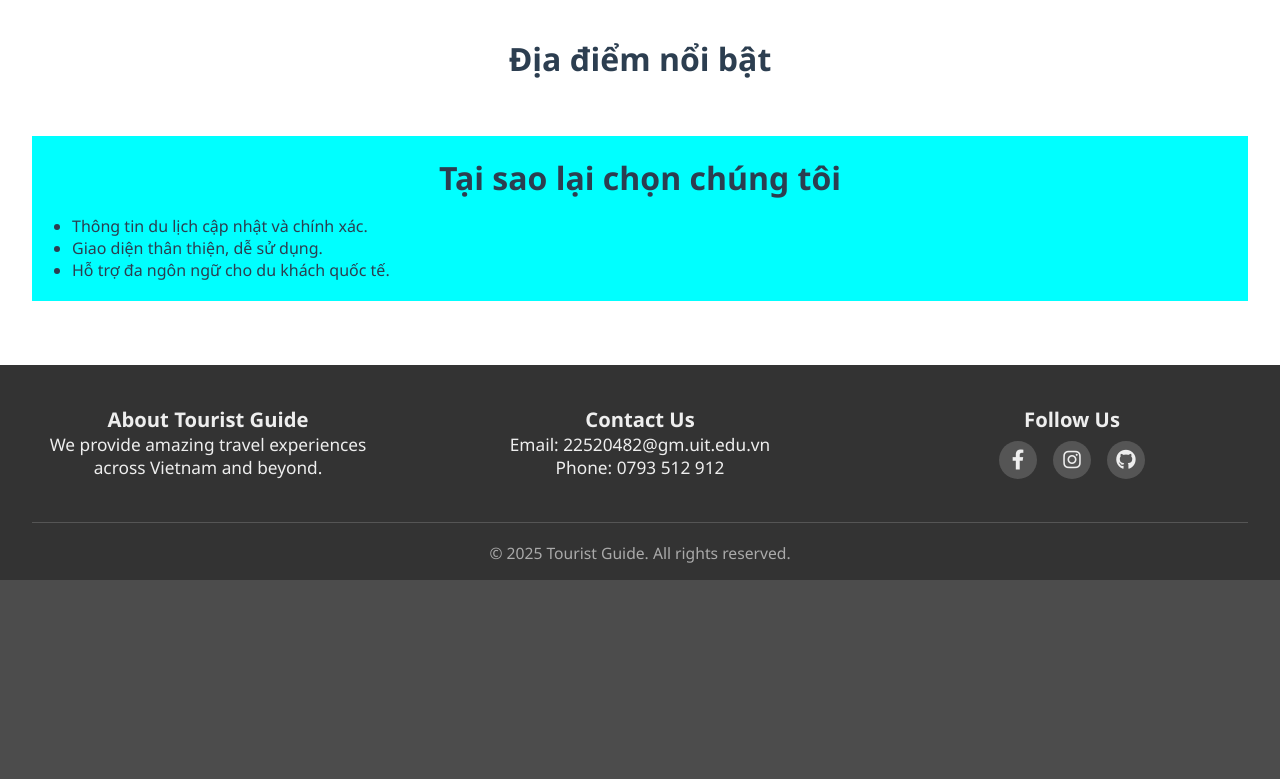
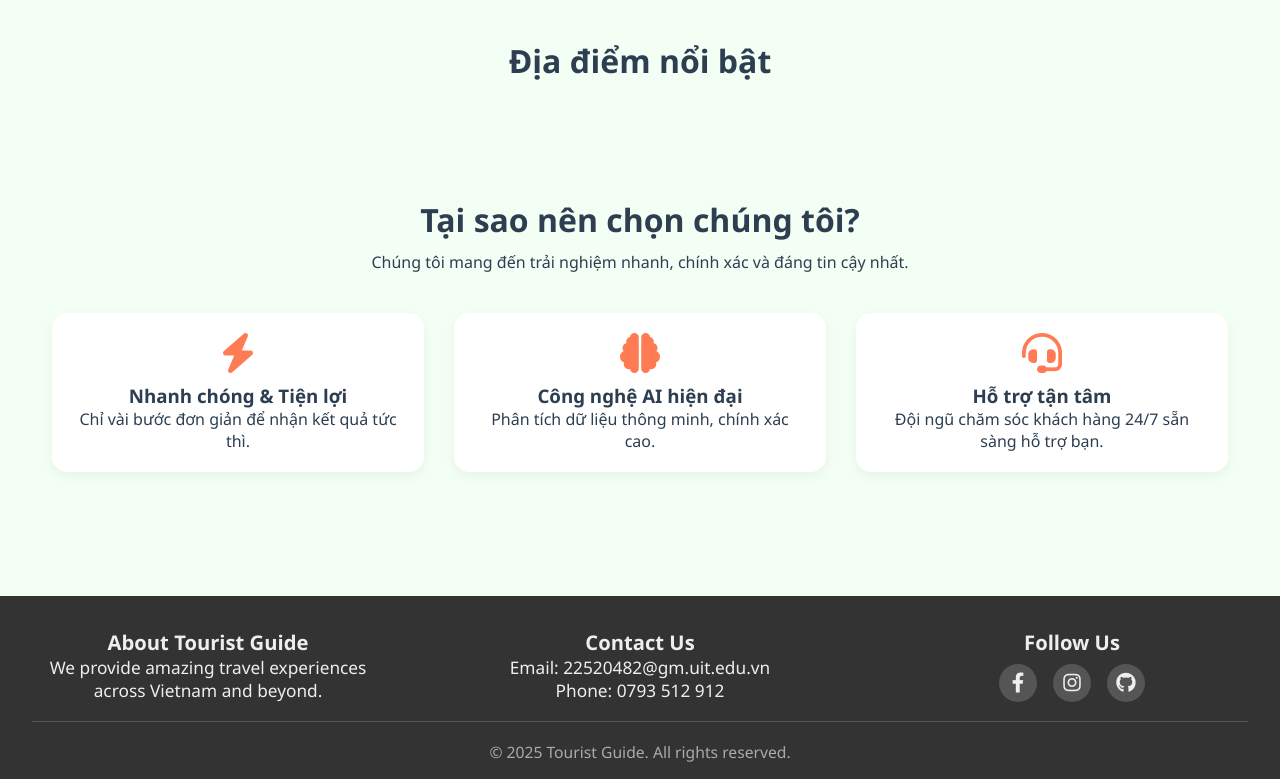
Before and after one commit to howardVoxcan/IE104_GoHCMC, a Django app: page / in a window 1280 px wide. Shown: the part 679-1458 px from the top of the page. Before the commit the page ends 1259 px from the top, so only its background shows below. Run offline with Django 5.2, Linux system fonts and the light colour scheme; data that the repository does not hold is empty; parts of the project's set-up code (start-up, migrations or seed data) failed here and were passed over.

Commit message:
fix why choose us

```diff
--- a/GoHCMC/static/css/base.css
+++ b/GoHCMC/static/css/base.css
@@ -1,16 +1,27 @@
 :root {
-  --main-bg: #FFFFFF;      /* Nền tổng thể */
-  --header-color: #FFFFFF;  /* Nền Header (sẽ dùng shadow để tách biệt) */
-  --card-bg: #FFFFFF;       /* Nền Card (cũng dùng shadow) */
-  --border-color: #E0E0E0;  /* Màu viền/phân cách */
-  --hover-bg: #F5F5F5;      /* Màu hover (xám rất nhạt) */
+  --main-bg: #f3fff4;
+  /* Nền tổng thể */
+  --header-color: #FFFFFF;
+  /* Nền Header (sẽ dùng shadow để tách biệt) */
+  --card-bg: #FFFFFF;
+  /* Nền Card (cũng dùng shadow) */
+  --border-color: #E0E0E0;
+  /* Màu viền/phân cách */
+  --hover-bg: #F5F5F5;
+  /* Màu hover (xám rất nhạt) */
 
-  --primary: #2ECC71;      /* Xanh ngọc lục bảo - chủ đạo */
-  --secondary: #27AE60;    /* Xanh rừng - màu phụ */
-  --accent: #E67E22;        /* Cam nhấn */
-  --danger: #E74C3C;        /* Đỏ cảnh báo/nguy hiểm */
-  --text-main: #2C3E50;    /* Chữ chính - đen chuyên nghiệp */
-  --text-sub: #7F8C8D;      /* Chữ phụ - xám */
+  --primary: #2ECC71;
+  /* Xanh ngọc lục bảo - chủ đạo */
+  --secondary: #27AE60;
+  /* Xanh rừng - màu phụ */
+  --accent: #E67E22;
+  /* Cam nhấn */
+  --danger: #E74C3C;
+  /* Đỏ cảnh báo/nguy hiểm */
+  --text-main: #2C3E50;
+  /* Chữ chính - đen chuyên nghiệp */
+  --text-sub: #7F8C8D;
+  /* Chữ phụ - xám */
   --disabled-color: #ccc;
   --disabled-border-color: #eee;
 
@@ -19,19 +30,26 @@
 }
 
 :root[data-theme="dark"] {
-  --main-bg: #4c4c4c;      /* Nền tổng thể */
-  --header-color: #1F1F1F;  /* Nền Header (tối hơn nền chính) */
-  --card-bg: #2C2C2C;       /* Nền Card (tối, nhưng khác header) */
-  --border-color: #555555;  /* Màu viền/phân cách */
-  --hover-bg: #4A4A4A;      /* Màu hover (sáng hơn nền card/main) */
+  --main-bg: #4c4c4c;
+  /* Nền tổng thể */
+  --header-color: #1F1F1F;
+  /* Nền Header (tối hơn nền chính) */
+  --card-bg: #2C2C2C;
+  /* Nền Card (tối, nhưng khác header) */
+  --border-color: #555555;
+  /* Màu viền/phân cách */
+  --hover-bg: #4A4A4A;
+  /* Màu hover (sáng hơn nền card/main) */
 
   --primary: #27AE60;
   --secondary: #1E8449;
   --accent: #D35400;
   --danger: #C0392B;
-  --text-main: #ECF0F1;    /* Chữ chính - trắng ngà */
-  --text-sub: #95A5A6;      /* Chữ phụ - xám nhạt */
-   --disabled-color: #7c7c7c;
+  --text-main: #ECF0F1;
+  /* Chữ chính - trắng ngà */
+  --text-sub: #95A5A6;
+  /* Chữ phụ - xám nhạt */
+  --disabled-color: #7c7c7c;
   --disabled-border-color: #686868;
   --font-main: 'Segoe UI', Arial, sans-serif;
   --header-height: 64px;
--- a/GoHCMC/static/css/homepage.css
+++ b/GoHCMC/static/css/homepage.css
@@ -1,9 +1,9 @@
 .banner {
     position: relative;
     width: 100%;
-    height: 500px;
+    height: 550px;
     overflow: hidden;
-    margin-bottom: 32px;
+    margin: 0px;
     border-radius: 8px;
 }
 
@@ -64,6 +64,7 @@
     gap: 20px;
     text-align: left;
     grid-column: auto / span 3;
+    justify-content: center;
 }
 
 .palace-item {
@@ -129,18 +130,37 @@
 }
 
 .why-choose-us {
-    align-items: center;
-    padding: 20px;
-    background-color: aqua;
+    text-align: center;
+    padding: 60px 20px;
+    background-color: var(--main-bg);
 }
 
-.why-choose-us h3 {
+.why-choose-us h2 {
     font-size: 2rem;
-    margin-bottom: 16px;
-    text-align: center;
+    margin-bottom: 10px;
 }
 
-.why-choose-us ul {
-    list-style-type: disc;
-    padding-left: 20px;
+.features {
+    display: grid;
+    grid-template-columns: repeat(auto-fit, minmax(250px, 1fr));
+    gap: 30px;
+    margin-top: 40px;
 }
+
+.feature {
+    background-color: var(--card-bg);
+    padding: 20px;
+    border-radius: 15px;
+    box-shadow: 0 4px 12px rgba(0, 0, 0, 0.05);
+    transition: transform 0.3s ease;
+}
+
+.feature:hover {
+    transform: translateY(-5px);
+}
+
+.feature i {
+    font-size: 40px;
+    color: #ff7b54;
+    margin-bottom: 10px;
+}
--- a/GoHCMC/static/css/main.css
+++ b/GoHCMC/static/css/main.css
@@ -222,7 +222,8 @@
   height: 40px;
   border-radius: 50%;
   background: var(--main-bg);
-  border: 2px solid var(--primary); /* Keep border primary */
+  border: 2px solid var(--primary);
+  /* Keep border primary */
   font-size: 1.15rem;
   box-shadow: 0 2px 10px rgba(44, 62, 80, 0.12);
   transition: background 0.2s, border 0.2s, color 0.2s, transform 0.5s;
@@ -230,7 +231,8 @@
 
 .theme-switch:hover,
 .header__search-icon:hover {
-  background: var(--primary); /* Keep background primary */
+  background: var(--primary);
+  /* Keep background primary */
   border-color: var(--primary);
 }
 
@@ -243,31 +245,36 @@
 
 .theme-switch:hover .theme-switch__icon,
 .header__search-icon:hover i {
-  color: var(--accent); /* Change icon color to accent on hover */
-  transform: rotate(360deg); /* Add rotation effect */
+  color: var(--accent);
+  /* Change icon color to accent on hover */
+  transform: rotate(360deg);
+  /* Add rotation effect */
 }
 
 :root[data-theme="dark"] .theme-switch,
 :root[data-theme="dark"] .header__search-icon {
   background: var(--card-bg);
-  border-color: var(--primary); /* Keep border primary */
+  border-color: var(--primary);
+  /* Keep border primary */
 }
 
 :root[data-theme="dark"] .theme-switch:hover,
 :root[data-theme="dark"] .header__search-icon:hover {
-  background: var(--primary); /* Keep background primary */
+  background: var(--primary);
+  /* Keep background primary */
   border-color: var(--primary);
 }
 
 :root[data-theme="dark"] .theme-switch:hover .theme-switch__icon,
 :root[data-theme="dark"] .header__search-icon:hover i {
-  color: var(--accent); /* Change icon color to accent on hover */
-  transform: rotate(360deg); /* Add rotation effect */
+  color: var(--accent);
+  /* Change icon color to accent on hover */
+  transform: rotate(360deg);
+  /* Add rotation effect */
 }
 
 .main-content {
   margin-left: var(--sidebar-width);
-  margin-top: 1rem;
   padding: 2rem;
 }
 
@@ -275,7 +282,7 @@
 .footer {
   background: #333;
   color: #eee;
-  padding: 2.5rem 0 0.5rem 0;
+  padding: 2rem 0 0.5rem 0;
   font-size: 1.08rem;
   margin-top: 2rem;
 }
@@ -292,7 +299,6 @@
   gap: 5rem;
   flex-wrap: wrap;
   border-bottom: 1px solid #555;
-  padding-bottom: 1.5rem;
 }
 
 .footer-column {
--- a/GoHCMC/templates/components/header.html
+++ b/GoHCMC/templates/components/header.html
@@ -15,7 +15,7 @@
       <i class="fas fa-house"></i> Home
     </a>
     <a
-      href="#"
+      href="{% url 'weather' %}"
       class="nav-link {% if request.resolver_match.url_name == 'weather' %}active{% endif %}">
       <i class="fas fa-cloud-sun"></i> Weather
     </a>
@@ -25,12 +25,12 @@
       <i class="fas fa-map-pin"></i> Locations
     </a>
     <a
-      href="#"
+      href="{% url 'favourite' %}"
       class="nav-link {% if request.resolver_match.url_name == 'favourite' %}active{% endif %}">
       <i class="fas fa-heart"></i> Favourite
     </a>
     <a
-      href="#"
+      href="{% url 'trip' %}"
       class="nav-link {% if request.resolver_match.url_name == 'my_trip' %}active{% endif %}">
       <i class="fas fa-map"></i> My Trip
     </a>
--- a/GoHCMC/templates/page/home/index.html
+++ b/GoHCMC/templates/page/home/index.html
@@ -68,12 +68,25 @@
     </div>
   </section>
   {% comment %} Tại sao lại chọn chúng tôi {% endcomment %}
-  <div class="why-choose-us">
-    <h3>Tại sao lại chọn chúng tôi</h3>
-    <ul>
-      <li>Thông tin du lịch cập nhật và chính xác.</li>
-      <li>Giao diện thân thiện, dễ sử dụng.</li>
-      <li>Hỗ trợ đa ngôn ngữ cho du khách quốc tế.</li>
-    </ul>
+  <section class="why-choose-us">
+  <h2>Tại sao nên chọn chúng tôi?</h2>
+  <p>Chúng tôi mang đến trải nghiệm nhanh, chính xác và đáng tin cậy nhất.</p>
+  <div class="features">
+    <div class="feature">
+      <i class="fa-solid fa-bolt"></i>
+      <h3>Nhanh chóng & Tiện lợi</h3>
+      <p>Chỉ vài bước đơn giản để nhận kết quả tức thì.</p>
+    </div>
+    <div class="feature">
+      <i class="fa-solid fa-brain"></i>
+      <h3>Công nghệ AI hiện đại</h3>
+      <p>Phân tích dữ liệu thông minh, chính xác cao.</p>
+    </div>
+    <div class="feature">
+      <i class="fa-solid fa-headset"></i>
+      <h3>Hỗ trợ tận tâm</h3>
+      <p>Đội ngũ chăm sóc khách hàng 24/7 sẵn sàng hỗ trợ bạn.</p>
+    </div>
   </div>
+</section>
 {% endblock %}
```
